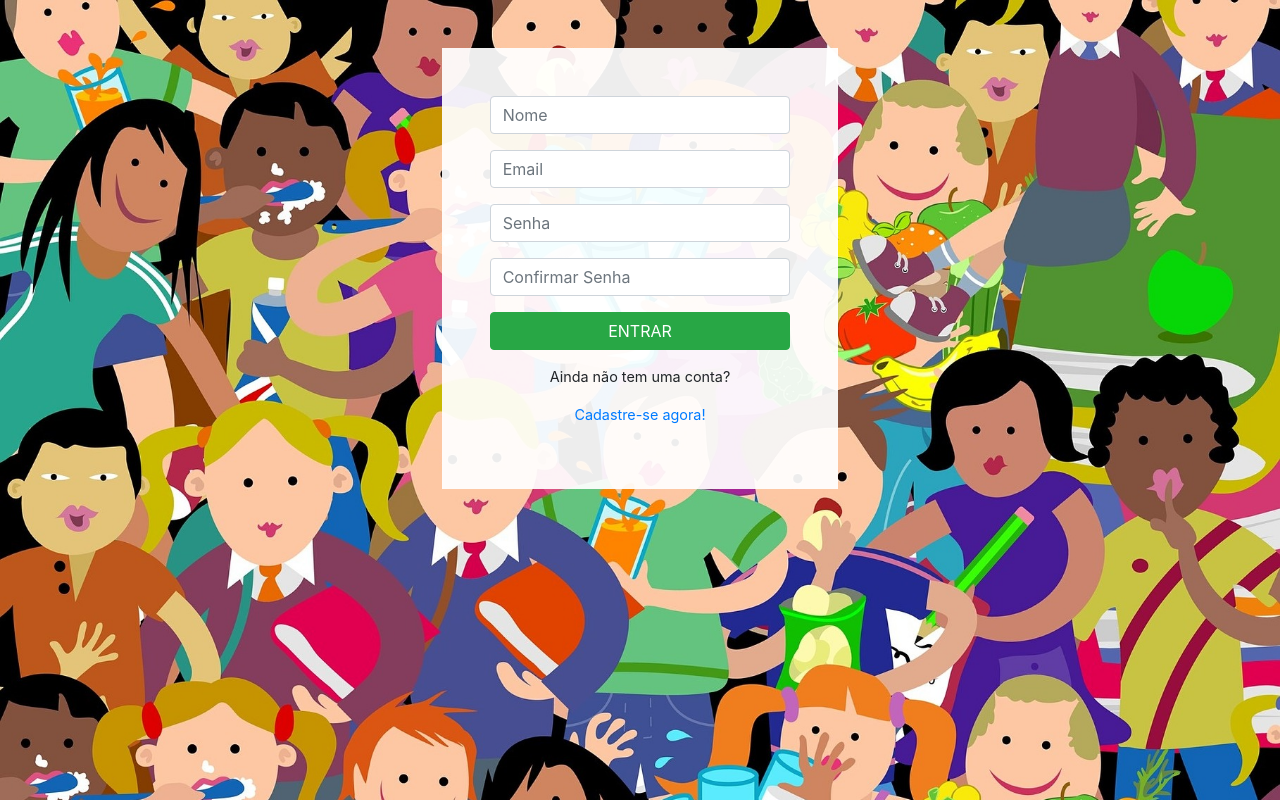
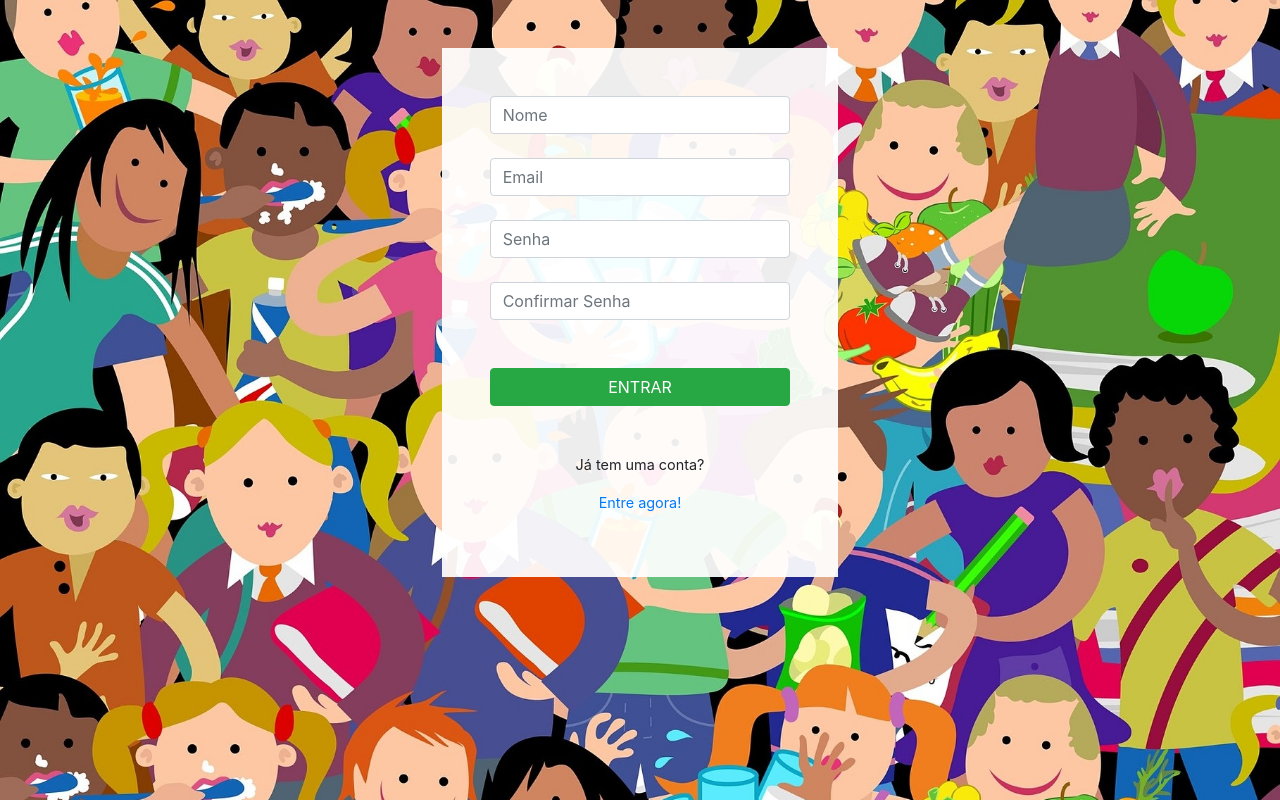
Before and after one commit to dheyme-jensen/redesocial, a plain HTML site: page signup.html in a window 1280 px wide. Drawn offline with nearby package versions, Linux system fonts and the light colour scheme.

Commit message:
aplicando bootstrap na página de cadastro

```diff
--- a/signup.html
+++ b/signup.html
@@ -36,14 +36,14 @@
             <div class="col-md-4 col-sm-4 col-xs-12">
                 <form class="form-container p-5 mt-5">
                     <input class="form-control form-group" type="text" name="Username" placeholder="Nome" required="">
-                    <input class="form-control form-group" type="email" name="email" placeholder="Email" required="">
-                    <input class="form-control form-group" type="password" name="password" placeholder="Senha" required="">
+                    <input class="form-control form-group mt-4" type="email" name="email" placeholder="Email" required="">
+                    <input class="form-control form-group mt-4" type="password" name="password" placeholder="Senha" required="">
                     <span class="password-status"></span>
-                    <input class="form-control form-group" type="password" name="password" placeholder="Confirmar Senha" required="">
+                    <input class="form-control form-group mt-4" type="password" name="password" placeholder="Confirmar Senha" required="">
                     <span class="password-confirmation"></span>
-                    <button type="submit" class="btn btn-success btn-block mb-3">ENTRAR</button>
-                    <p class="link text-center">Ainda não tem uma conta?</p>
-                    <p class="link text-center"><a href="signup.html"> Cadastre-se agora!</a></p>
+                    <button type="submit" class="btn btn-success btn-block my-5">ENTRAR</button>
+                    <p class="link text-center mt-5">Já tem uma conta?</p>
+                    <p class="link text-center"><a href="signup.html"> Entre agora!</a></p>
                 </form>
             </div>
             <div class="col-md-4 col-sm-4 col-xs-12"></div>
```
